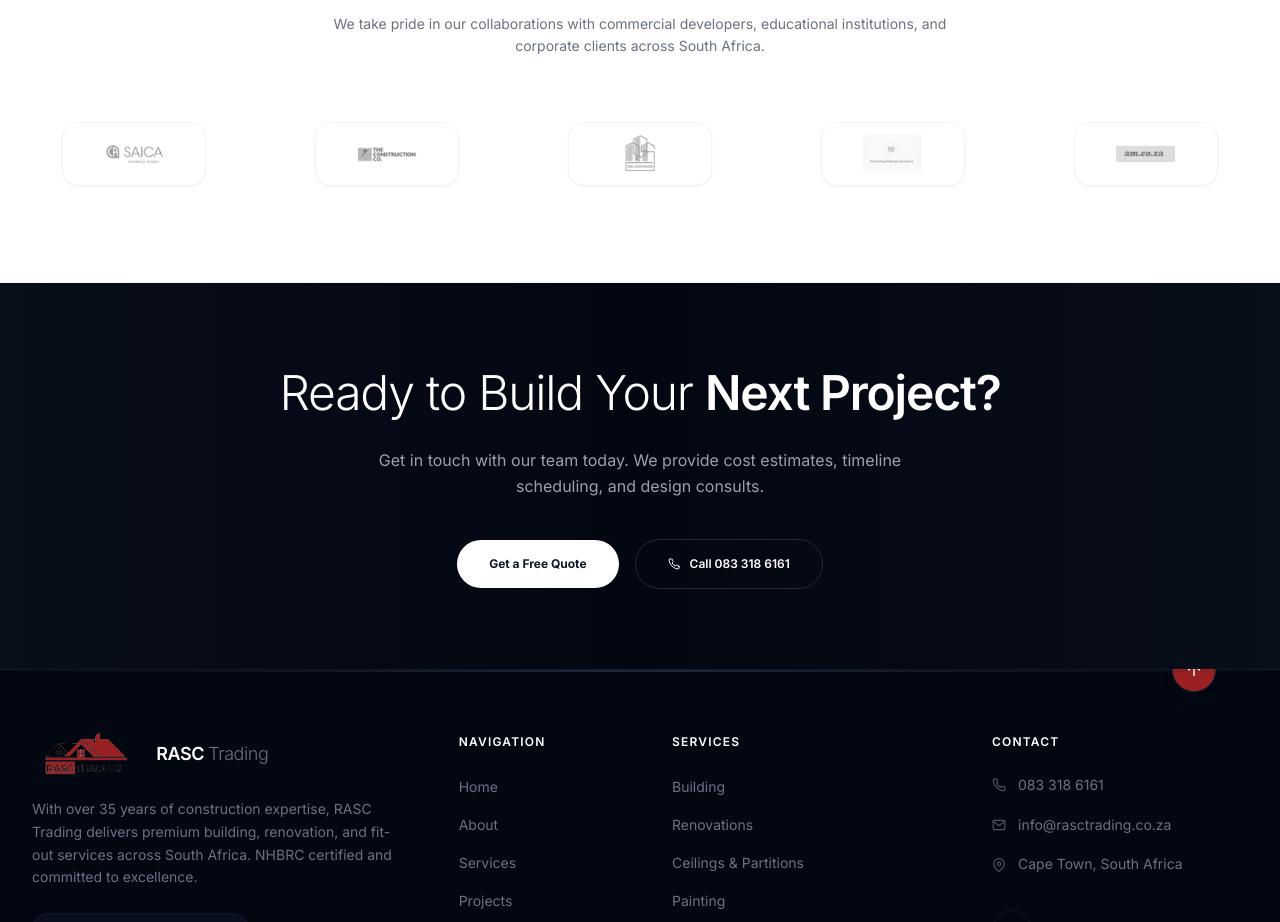
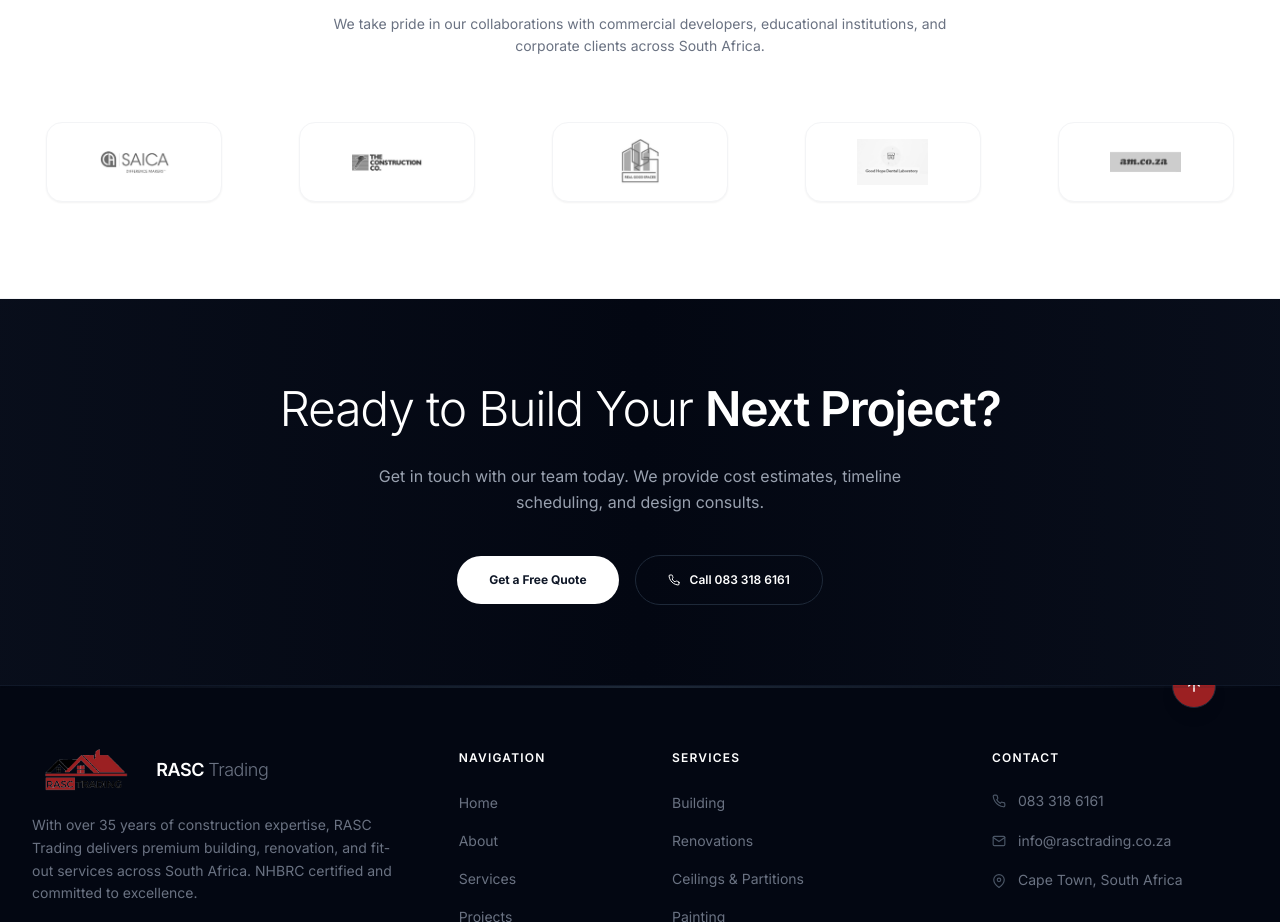
Before and after one commit to tinashekwande/rasc-trading, a React (Vite) app: page /about in a window 1280 px wide. Shown: the part 4006-4928 px from the top of the page. Built offline with nearby package versions, Linux system fonts and the light colour scheme; a web font is replaced by a local one.

Commit message:
style: increase size and default opacity of client cards on the about page

```diff
--- a/src/pages/AboutPage.jsx
+++ b/src/pages/AboutPage.jsx
@@ -345,12 +345,12 @@ export default function AboutPage() {
               {clientLogos.map((logo) => (
                 <div
                   key={logo.id}
-                  className="h-16 w-36 flex items-center justify-center p-3 bg-white border border-gray-100 rounded-2xl shadow-xs hover:shadow-md hover:scale-105 transition-all duration-300"
+                  className="h-20 w-44 flex items-center justify-center p-4 bg-white border border-gray-100 rounded-2xl shadow-xs hover:shadow-md hover:scale-105 transition-all duration-300"
                 >
                   <img
                     src={logo.image}
                     alt={logo.alt}
-                    className="h-full w-auto object-contain filter grayscale opacity-50 hover:grayscale-0 hover:opacity-100 transition-all duration-300"
+                    className="h-full w-auto object-contain filter grayscale opacity-75 hover:grayscale-0 hover:opacity-100 transition-all duration-300"
                     loading="lazy"
                   />
                 </div>
```
